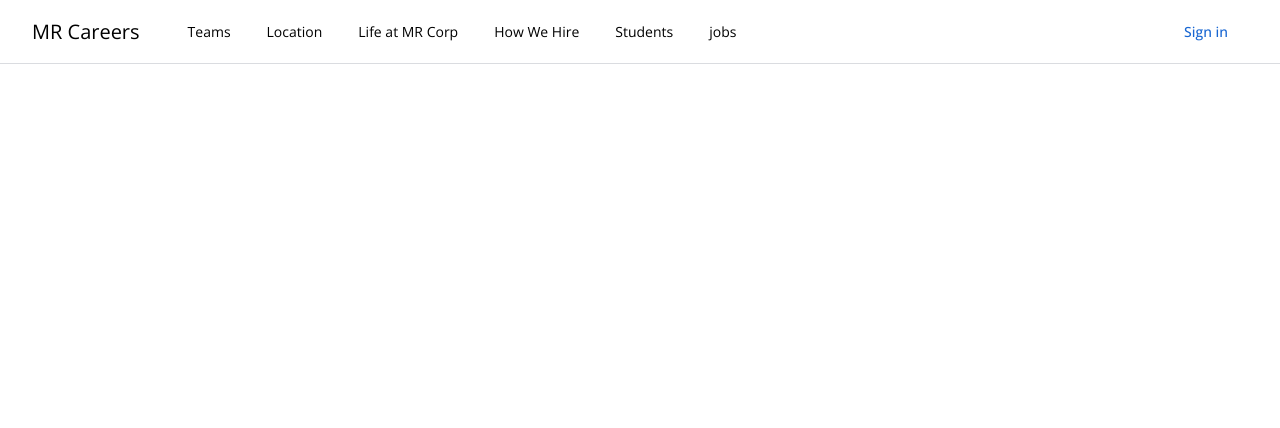
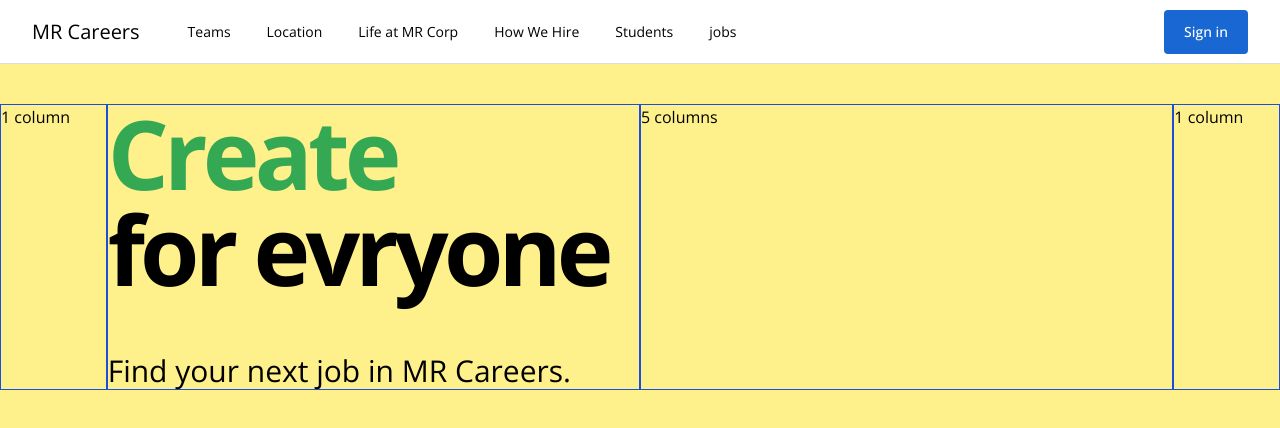
Before and after one commit to mohammadreza-amini/job-search, a Vue app: page / in a window 1280 px wide. Shown: the top 428 px of the page. Built offline with nearby package versions, Linux system fonts and the light colour scheme.

Commit message:
feat: add main Headline component to core layout

```diff
--- a/src/App.vue
+++ b/src/App.vue
@@ -1,14 +1,17 @@
 <template>
-  <main-nav></main-nav>
+  <main-nav/>
+  <the-hero/>
 </template>
 
 <script>
 import MainNav from './components/MainNav.vue';
+import TheHero from './components/TheHero.vue';
 
 export default{
   name: "App",
   components:{
     MainNav,
+    TheHero,
   }
 }
 </script>
--- a/src/components/MainNav.vue
+++ b/src/components/MainNav.vue
@@ -1,5 +1,5 @@
 <template>
-  <header class="w-full text-sm">
+  <header :class="['w-full', 'text-sm', headerHeightClass]">
     <div class="fixed top-0 left-0 w-full h-16 bg-white">
       <div class="flex flex-nowrap h-full border-b border-solid border-brand-gray-1 px-8 mx-auto">
         <a :href="url" class="flex h-full items-center text-xl">{{ company }} </a>
@@ -12,7 +12,7 @@
         </nav>
         <div class="ml-auto flex h-full items-center py-2.5">
           <profile-image v-if="isLoggedIn" />
-          <action-button v-else @click="toggleLogged" text="Sign in" type="secondary " />
+          <action-button v-else @click="toggleLogged" text="Sign in" type="primary" />
         </div>
       </div>
       <the-subnav v-if="isLoggedIn" />
@@ -39,6 +39,14 @@ export default {
       isLoggedIn: false,
     }
   },
+  computed: {
+    headerHeightClass() {
+      return {
+        'h-16': !this.isLoggedIn,
+        'h-32': this.isLoggedIn,
+      }
+    },
+  },
   methods: {
     toggleLogged() {
       // this.isLoggedIn = true;
--- /dev/null
+++ b/src/components/TheHeadline.vue
@@ -0,0 +1,60 @@
+<template>
+  <section>
+    <h1 class="mb-14 text-8xl font-bold tracking-tighter">
+      <span :class="actionClasses">{{ action }} </span>
+      <br />
+      for evryone
+    </h1>
+    <h2 class="text-3xl font-light ">Find your next job in MR Careers.</h2>
+  </section>
+</template>
+
+<script>
+import nextElementInList from '@/utils/nextElementInList';
+
+export default {
+  name: 'TheHeadline',
+  data() {
+    return {
+      action: 'Build',
+      interval: null,
+    }
+  },
+  computed: {
+    actionClasses() {
+      return {
+        [this.action.toLowerCase()] : true,
+      }
+    },
+  },
+  created() {
+    this.changeTitle()
+  },
+  beforeUnmount() {
+    clearInterval(this.interval)
+  },
+  methods: {
+    changeTitle() {
+      this.interval = setInterval(() => {
+        const actions = ['Build', 'Create', 'Design', 'Code']
+        this.action = nextElementInList(actions, this.action);
+      }, 3000)
+    },
+  },
+}
+</script>
+
+<style scoped>
+.build {
+  color: #1a73e8;
+}
+.create {
+  color: #34a853;
+}
+.design {
+  color: #f9ab00;
+}
+.code {
+  color: #d93025;
+}
+</style>
--- /dev/null
+++ b/src/components/TheHero.vue
@@ -0,0 +1,31 @@
+<template>
+  <main>
+    <section class="flex flex-col h-screen bg-yellow-200 pt-10 pb-20">
+      <div class="grid grid-cols-12">
+        <div class="col-span-1 col-start-1 border border-blue-700">
+            1 column
+        </div>
+        <div class="col-span-5 col-start-2 border border-blue-700">
+            <the-headline/>
+        </div>
+        <div class="col-span-5 col-start-7 border border-blue-700">
+            5 columns
+        </div>
+         <div class="col-span-1 col-start-12 border border-blue-700">
+            1 column
+        </div>
+      </div>
+    </section>
+  </main>
+</template>
+
+<script>
+import TheHeadline from './TheHeadline.vue';
+
+export default {
+  name: 'The Hero',
+  components: {
+    TheHeadline
+  }
+}
+</script>
--- /dev/null
+++ b/src/utils/nextElementInList.js
@@ -0,0 +1,8 @@
+const nextElementInList = (list, value) => {
+  const currentValueIndex = list.indexOf(value)
+  const nextValueIndex = (currentValueIndex + 1) % list.length
+  const nextValue = list[nextValueIndex]
+  return nextValue
+}
+
+export default nextElementInList
```
